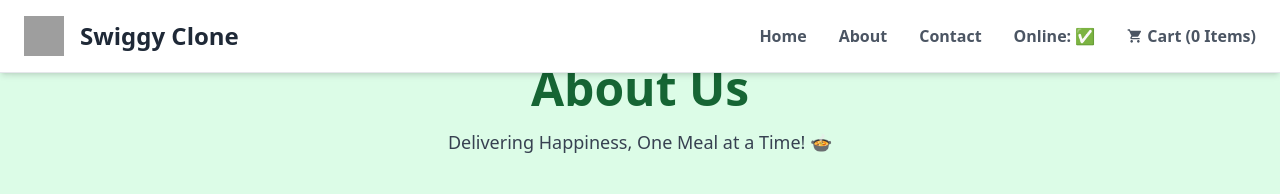
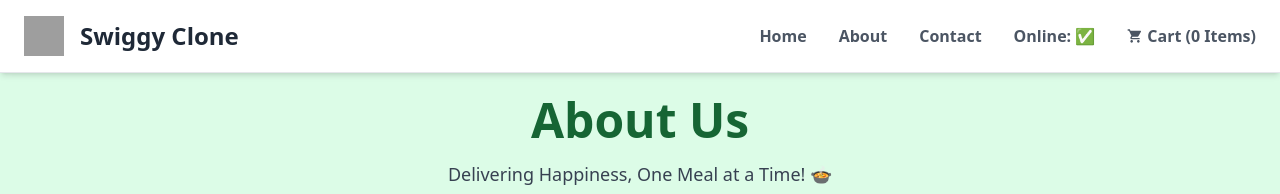
Before and after one commit to amang-dev/swiggy-clone, a React (Vite) app: page /about in a window 1280 px wide. Shown: the top 194 px of the page. Built offline with nearby package versions, Linux system fonts and the light colour scheme; grey boxes are pictures that could not be loaded.

Commit message:
ui fixed

```diff
--- a/src/components/About.js
+++ b/src/components/About.js
@@ -22,7 +22,7 @@
   return (
     <div className="bg-gray-50 min-h-screen">
       <div className="bg-green-100 py-16 text-center">
-        <h1 className="text-4xl md:text-5xl font-bold text-green-800">
+        <h1 className="text-4xl md:text-5xl font-bold text-green-800 mt-8">
           About Us
         </h1>
         <p className="mt-4 text-gray-700 text-lg">
```
